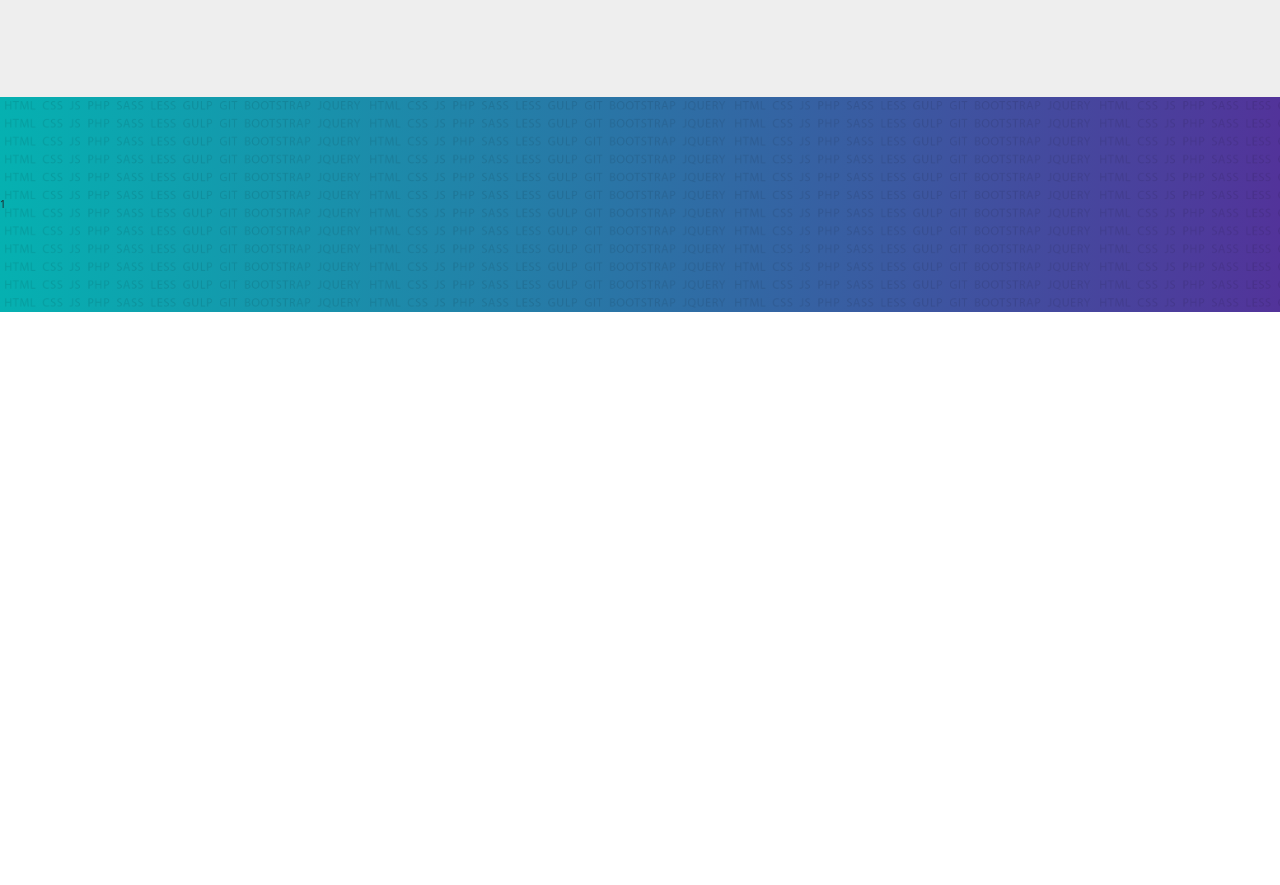
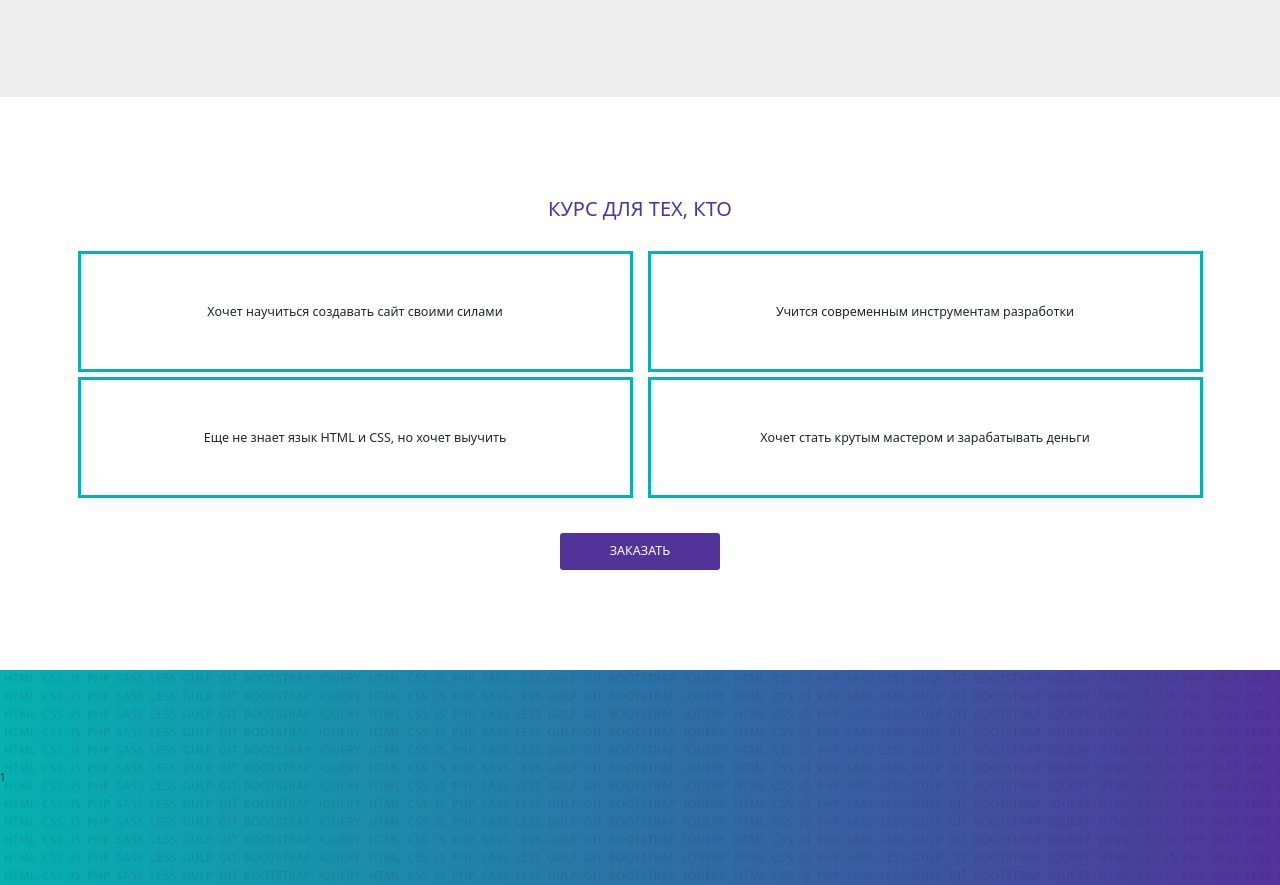
Before and after one commit to amsornet/SiteOnBootstrap5, a plain HTML site: page index.html in a window 1280 px wide. Shown: the part 1188-2073 px from the top of the page. Before the commit the page ends 1500 px from the top, so only its background shows below. Drawn offline with Linux system fonts and the light colour scheme.

Commit message:
section forwhom

```diff
--- a/index.html
+++ b/index.html
@@ -85,7 +85,39 @@
   </div>
 </section>
 
+<section class="forwhom">
+  <div class="container">
+    <div class="row">
+      <div class="col-12">
+        <h2 class="text-center text-uppercase color2 mb-5">Курс для тех, кто</h2>
+      </div>
+    </div>
+    <div class="row mb-5">
 
+      <div class="col-md-6 col-sm-12">
+        <h5 class="text-center">Хочет научиться создавать сайт своими силами</h5>
+      </div>
+
+      <div class="col-md-6 col-sm-12">
+        <h5 class="text-center">Учится современным инструментам разработки</h5>
+      </div>
+
+      <div class="col-md-6 col-sm-12">
+        <h5 class="text-center">Еще не знает язык HTML и CSS, но хочет выучить</h5>
+      </div>
+
+      <div class="col-md-6 col-sm-12">
+        <h5 class="text-center">Хочет стать крутым мастером и зарабатывать деньги</h5>
+      </div>
+    </div>
+
+    <div class="row">
+      <div class="col-12">
+        <a href="#footer" class="btn btn-lg text-uppercase btn-itd">Заказать</a>
+      </div>
+    </div>
+  </div>
+</section>
 
 
 
--- a/sass/style.sass
+++ b/sass/style.sass
@@ -103,3 +103,8 @@ header, footer
 
 .bg2
   background-color: var(--color2)
+
+/* для кого курс */
+.forwhom h5
+  padding: 5rem
+  border: .3rem solid var(--color1)
```
Also changed, not shown: css/style.css.
